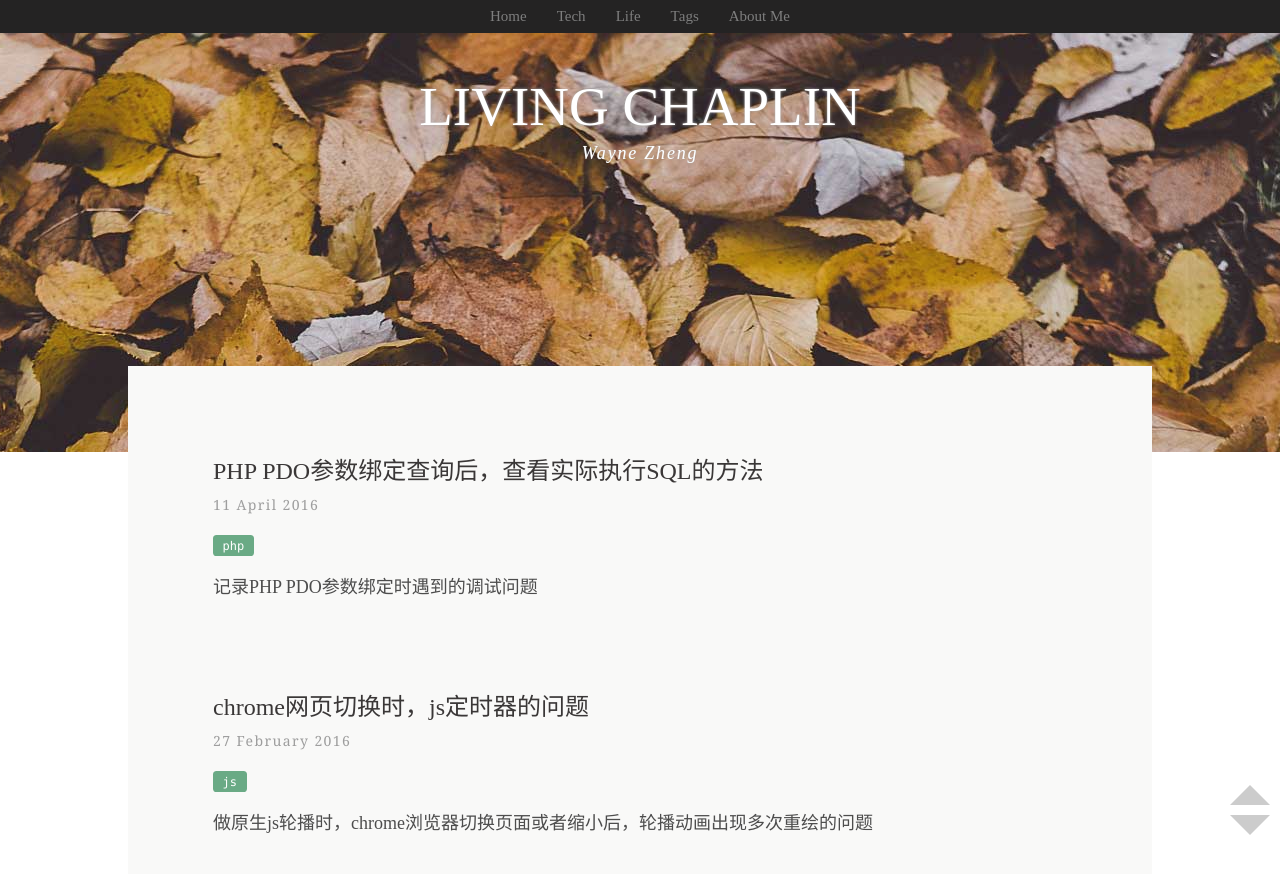
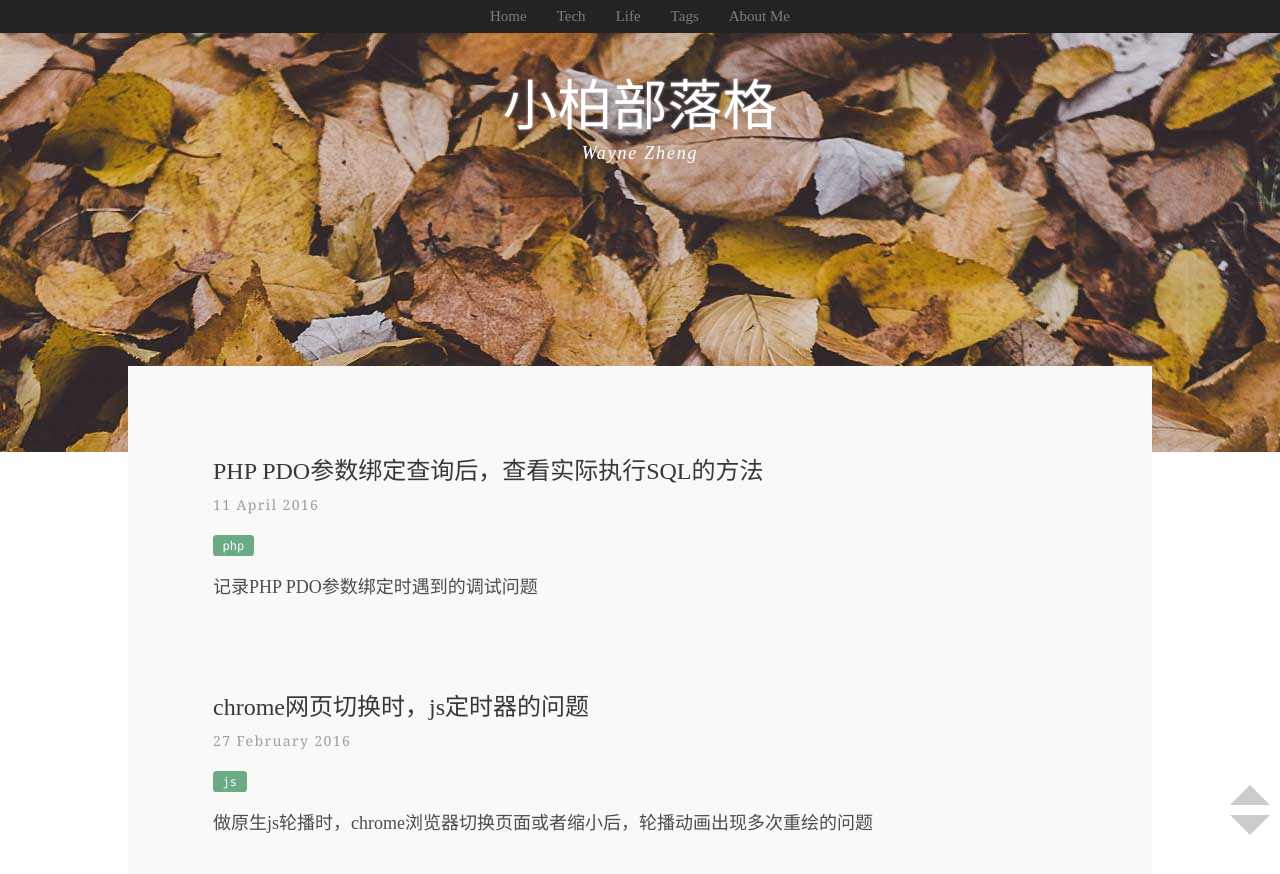
Before and after one commit to wynn719/blog, a Jekyll site: the page built from index.html, in a window 1280 px wide and 900 px high. Shown: the top 874 px of the window. Built offline with Jekyll 4.4.1, drawn with Linux system fonts in a browser that asks for light colours; nearby versions of some CDN libraries; the list of posts is cut into pages by our own code.

Commit message:
Signed-off-by: waynezheng <762671261@qq.com>

```diff
--- a/_config.yml
+++ b/_config.yml
@@ -1,4 +1,4 @@
-title: LIVING CHAPLIN
+title: 小柏部落格
 name: "小柏的Blog"
 description: "小柏的Blog，记录技术上遇到的问题，生活中的所思所想"
 
```
